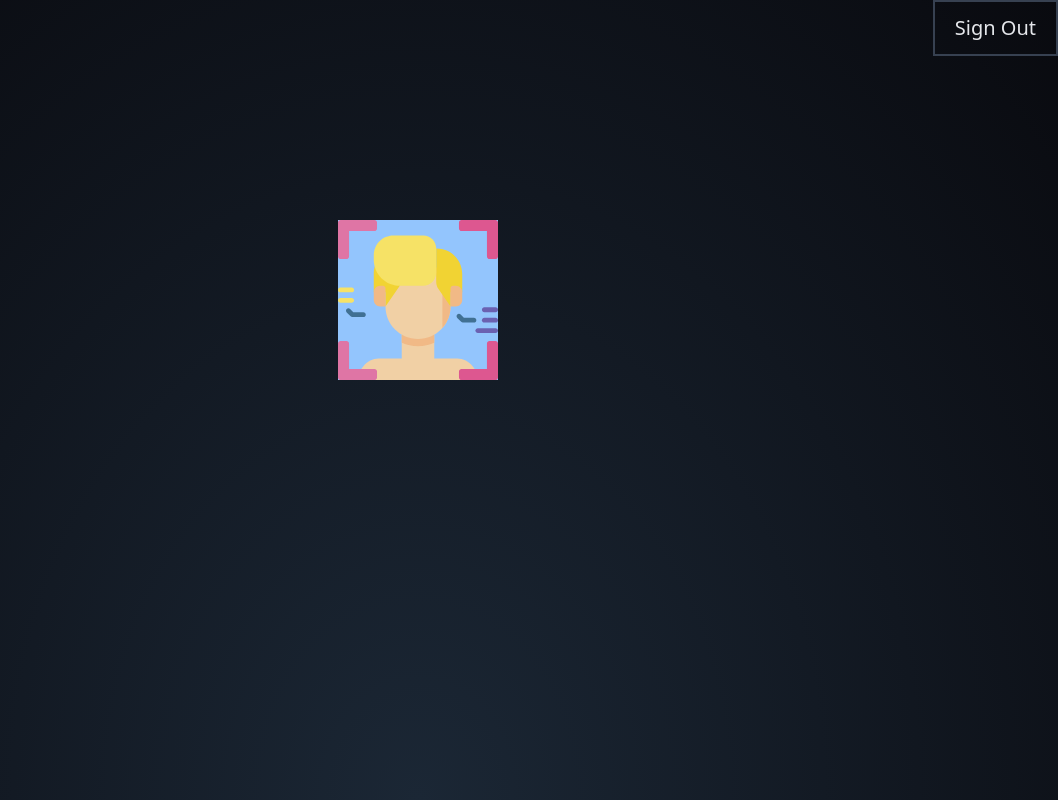
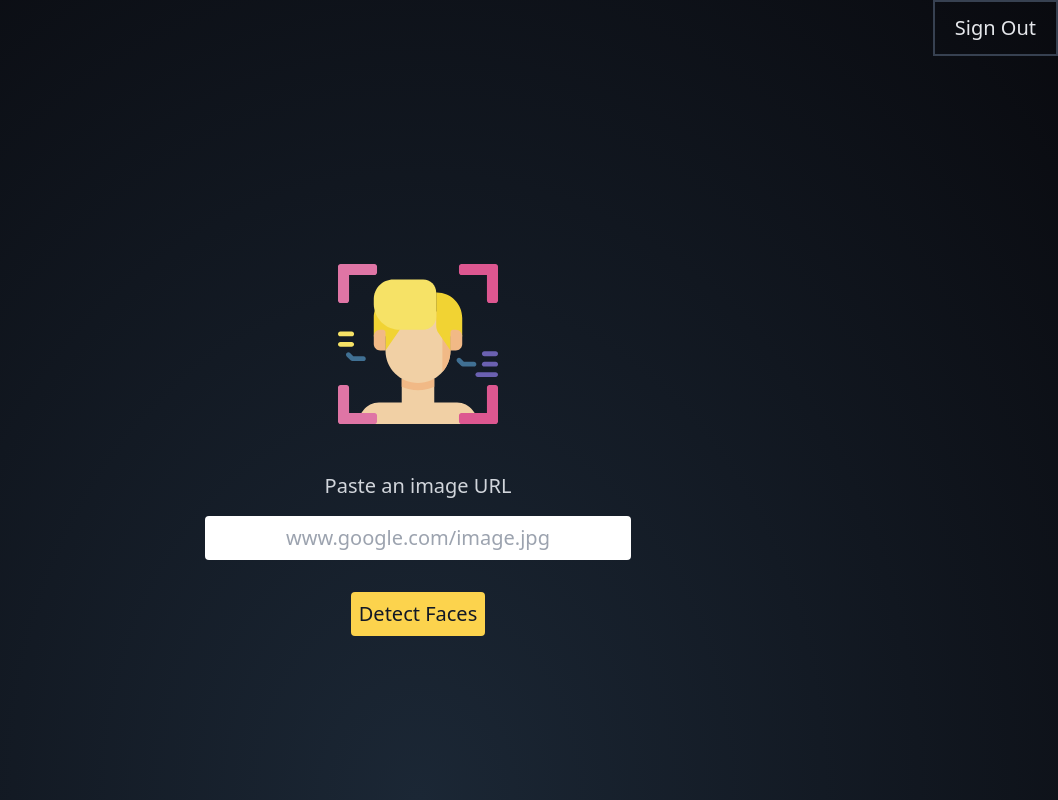
Before and after one commit to lirobinxc/facial-detection-app, a React (Create React App) app: page / in a window 1280 px wide. Shown: the whole page, without its empty margins (222-1280 px from the left). Built offline with nearby package versions, Linux system fonts and the light colour scheme.

Commit message:
added tilting logo, button, url form

```diff
--- a/public/index.html
+++ b/public/index.html
@@ -3,6 +3,8 @@
   <head>
     <meta charset="utf-8" />
     <link rel="icon" href="%PUBLIC_URL%/favicon.ico" />
+    <link rel="preconnect" href="https://fonts.gstatic.com">
+    <link href="https://fonts.googleapis.com/css2?family=Roboto&display=swap" rel="stylesheet">
     <meta name="viewport" content="width=device-width, initial-scale=1" />
     <meta name="theme-color" content="#000000" />
     <meta
--- a/src/App.js
+++ b/src/App.js
@@ -1,12 +1,18 @@
 import React from 'react';
 import Navigation from './components/navigation/Navigation'
 import Logo from './components/logo/Logo'
+import ImageUploadForm from './components/ImageUploader/ImageUploader';
 
 function App() {
   return (
     <div className="">
       <Navigation />
-      <Logo />
+      <div className="mt-52">
+        <Logo />
+        <div className="mt-12 font-custom">
+          <ImageUploadForm />
+        </div>
+      </div>
     </div>
   );
 }
--- /dev/null
+++ b/src/components/ImageUploader/ImageUploader.js
@@ -0,0 +1,29 @@
+import React from 'react';
+
+const ImageUploadForm = () => {
+  return (
+    <div className="text-xl text-gray-300 text-center">
+      <p className="m-4">
+        Paste an image URL
+      </p>
+      <div className="flex justify-center">
+        <input
+          type="url"
+          className="
+            w-2/3 xl:w-1/3
+            p-2 mb-4
+          placeholder-gray-400
+            rounded
+            focus:ring-2 focus:ring-yellow-700 focus:outline-none
+            text-center"
+          placeholder="www.google.com/image.jpg"
+          required />
+      </div>
+      <div className="">
+        <button className="m-4 bg-yellow-300 text-gray-900 p-2 rounded transition transform hover:scale-105">Detect Faces</button>
+      </div>
+    </div>
+  )
+}
+
+export default ImageUploadForm;
--- a/src/components/logo/Logo.js
+++ b/src/components/logo/Logo.js
@@ -7,12 +7,12 @@ const Logo = (props) => {
   return (
     <div className="text-gray-200 text-xl flex justify-center">
       <Tilt
-        className="h-auto p-5 text-blue-800"
+        className="flex justify-center text-blue-800"
         tiltReverse={true}
+        reset={false}
+        trackOnWindow={true}
         >
-        <div className="bg-blue-300 m-36">
           <img className="h-40" src={faceLogo} alt="Face Detection"></img>
-        </div>
       </Tilt>
     </div>
   )
--- a/src/components/navigation/Navigation.js
+++ b/src/components/navigation/Navigation.js
@@ -2,7 +2,7 @@ import React from 'react';
 
 const Navigation = () => {
   return (
-    <nav className="flex justify-end text-gray-200 text-xl">
+    <nav className="font-custom flex justify-end text-gray-200 text-xl">
       <p className="py-3 px-5 border-solid border-2 border-gray-700 hover:bg-gray-200 hover:text-gray-800
         transition duration-100">
         Sign Out
--- a/tailwind.config.js
+++ b/tailwind.config.js
@@ -2,7 +2,11 @@ module.exports = {
   purge: ['./src/**/*.{js,jsx,ts,tsx}', './public/index.html'],
   darkMode: false, // or 'media' or 'class'
   theme: {
-    extend: {},
+    fontFamily: {
+      main: ['Roboto', 'sans-serif'],
+    },
+    extend: {
+    },
   },
   variants: {
     extend: {},
```
Also changed, not shown: 1 other file (tests, documents, lock files or other folders).
